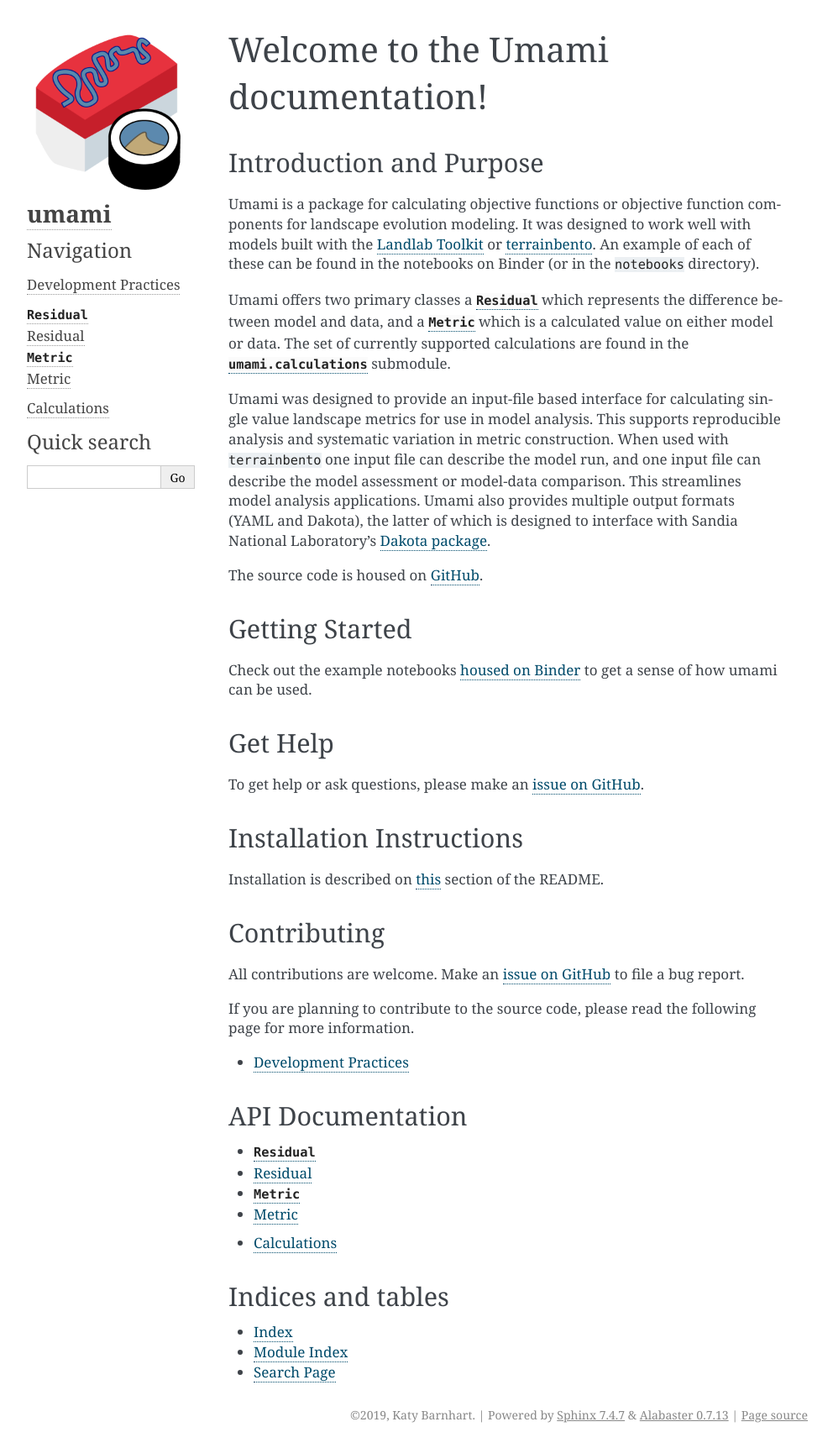
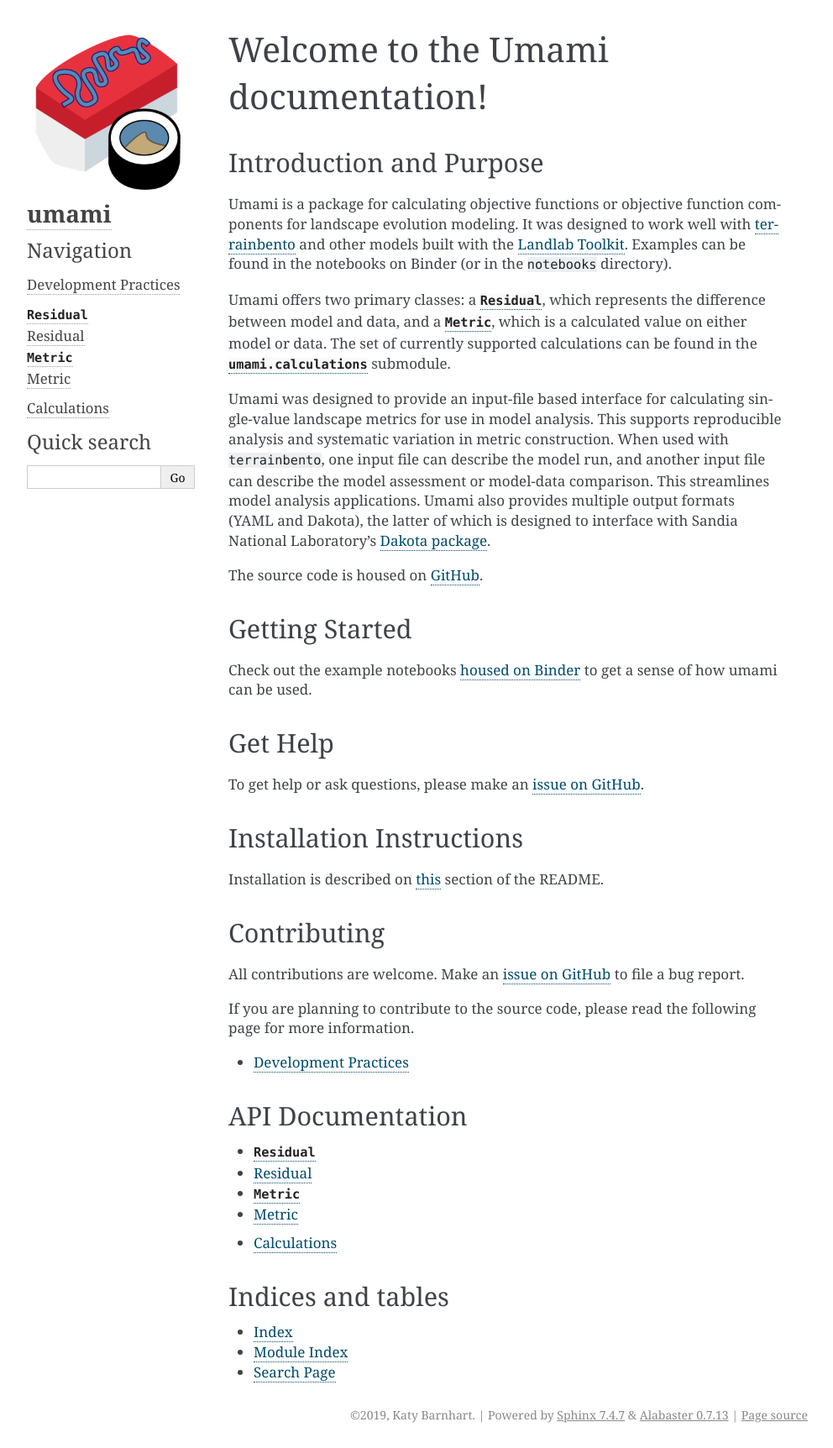
Before and after one commit to TerrainBento/umami, a Sphinx documentation site: the page built from docs/source/index.rst, in a window 1280 px wide. Shown: the whole page at 84% size, without its empty margins (148-1140 px from the left). Built offline with Sphinx 7.4.7, drawn with Linux system fonts in a browser that asks for light colours.

Commit message:
edits for rreadthedocs

```diff
--- a/docs/source/index.rst
+++ b/docs/source/index.rst
@@ -7,26 +7,25 @@ Introduction and Purpose
 
 Umami is a package for calculating objective functions or objective function
 components for landscape evolution modeling. It was designed to work well with
-models built with the `Landlab Toolkit`_ or `terrainbento`_. An example
-of each of these can be found in the notebooks on Binder (or in the
-``notebooks`` directory).
+`terrainbento`_ and other models built with the `Landlab Toolkit`_. Examples
+can be found in the notebooks on Binder (or in the ``notebooks`` directory).
 
-Umami offers two primary classes a :py:class:`Residual`
+Umami offers two primary classes: a :py:class:`Residual`,
 which represents the difference between model and data, and a
-:py:class:`Metric`
+:py:class:`Metric`,
 which is a calculated value on either model or data. The set of currently
-supported calculations are found in the
+supported calculations can be found in the
 :py:mod:`umami.calculations`
 submodule.
 
 Umami was designed to provide an input-file based interface for calculating
-single value landscape metrics for use in model analysis. This supports
+single-value landscape metrics for use in model analysis. This supports
 reproducible analysis and systematic variation in metric construction. When
-used with ``terrainbento`` one input file can describe the model run, and one
-input file can describe the model assessment or model-data comparison. This
-streamlines model analysis applications. Umami also provides multiple output
-formats (YAML and Dakota), the latter of which is designed to interface with
-Sandia National Laboratory's `Dakota package`_.
+used with ``terrainbento``, one input file can describe the model run, and
+another input file can describe the model assessment or model-data comparison.
+This streamlines model analysis applications. Umami also provides multiple
+output formats (YAML and Dakota), the latter of which is designed to interface
+with Sandia National Laboratory's `Dakota package`_.
 
 The source code is housed on `GitHub`_.
 
```
Also changed, not shown: 4 other files.
